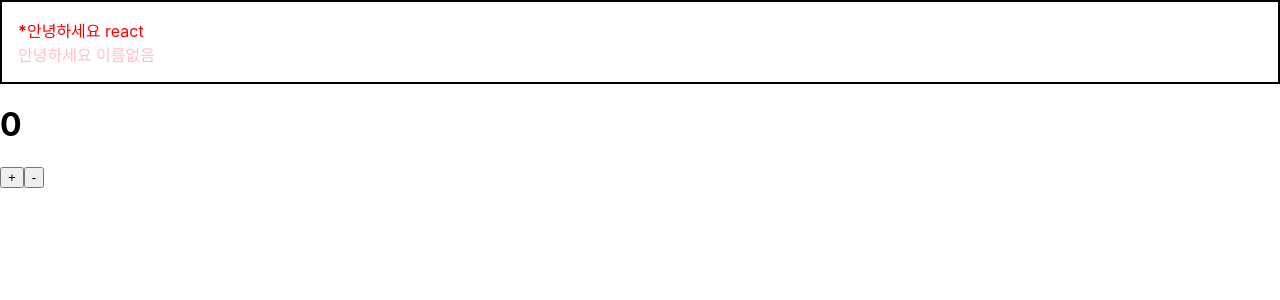
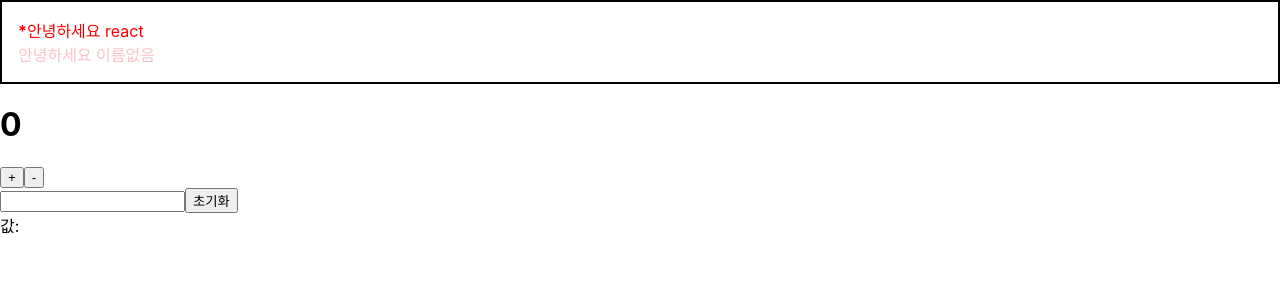
Before and after one commit to NewEgoDoc/ReactTodo-, a React (Create React App) app: page / in a window 1280 px wide. Shown: the top 300 px of the page. Built offline with nearby package versions, Linux system fonts and the light colour scheme.

Commit message:
input 상태 관리

```diff
--- a/src/App.js
+++ b/src/App.js
@@ -2,6 +2,7 @@ import React from 'react';
 import Hello from './Hello';
 import Wrapper from './Wrapper';
 import Counter from './Counter';
+import InputStream from './InputSample';
 
 function App() {
   return (
@@ -11,6 +12,7 @@ function App() {
       <Hello color="pink" />
     </Wrapper>
     <Counter />
+    <InputStream />
    </>
   )
 }
--- /dev/null
+++ b/src/InputSample.js
@@ -0,0 +1,25 @@
+import React, { useState } from 'react'
+
+function InputStream(){
+
+    const [text, setText] = useState('');
+
+    const onChange = (e) =>{
+        setText(e.target.value);
+    }
+
+    const onReset = (e) => {
+        setText('');
+    }
+    return (
+        <div>
+            <input onChange = { onChange } value= { text }/>
+            <button onClick={ onReset }>초기화</button>
+            <div>
+                <span>값: { text } </span>
+            </div>
+        </div>
+    );
+}
+
+export default InputStream;
```
